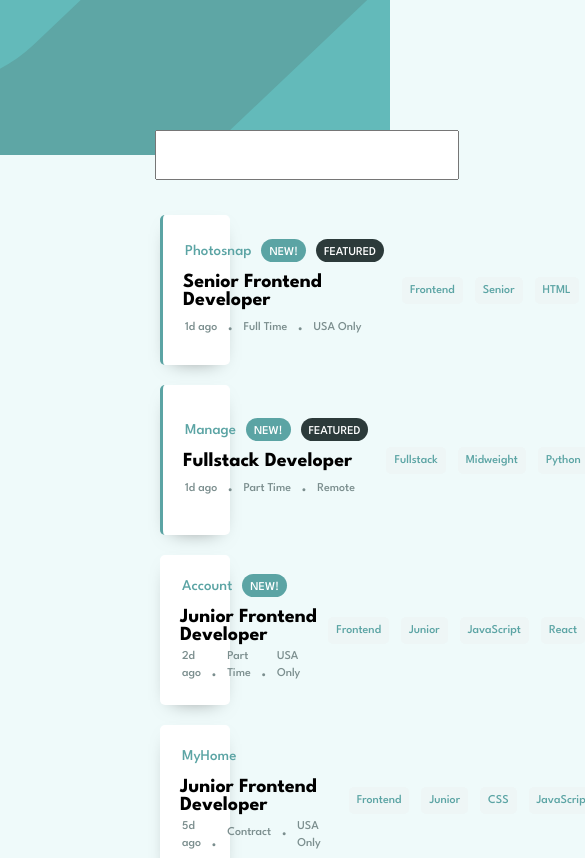
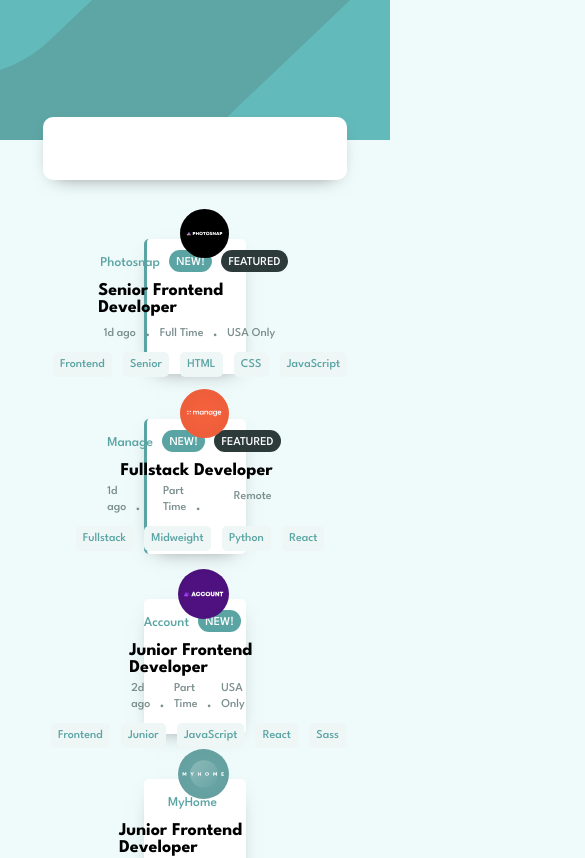
Before and after one commit to M0hamedMagdy/FrontEnd-Mentor-Joblisting-React, a React (Create React App) app: page / in a window 390 px wide. Shown: the top 858 px of the page, 585 px wide, since content can reach past the window. Built offline with nearby package versions, Linux system fonts and the light colour scheme; data requests are answered from the project's data file.

Commit message:
responsive v0.1.1

```diff
--- a/src/components/Filter/Filter.js
+++ b/src/components/Filter/Filter.js
@@ -1,7 +1,7 @@
+import { useState } from 'react';
 import './Filter.module.css'
 
 function Filter() {
-
     return (
         <input type="search" name="search" id="search" />
     )
--- a/src/components/Filter/Filter.module.css
+++ b/src/components/Filter/Filter.module.css
@@ -2,9 +2,20 @@
 
 input {
     position: absolute;
-    left: 15.5rem;
+    left: 11%;
     top: 13rem;
+
     inline-size: 78%;
-    block-size: 5rem;
+    block-size: 7rem;
+
+    -webkit-box-shadow: 0px 7px 20px -12px rgba(0, 0, 0, 0.6);
+    box-shadow: 0px 7px 20px -12px rgba(0, 0, 0, 0.6);
+
+    outline: none;
+    border: none;
+    border-radius: 10px;
+
+    padding: 2rem;
+    font-size: 3rem;
 
 }
--- a/src/components/JobList/joblist.module.css
+++ b/src/components/JobList/joblist.module.css
@@ -17,6 +17,8 @@ li {
   list-style: none;
   margin-bottom: 2rem;
   padding: 2rem;
+  padding-inline-start: 1.2rem;
+  padding-inline-end: 1.2rem;
   display: flex;
   flex-direction: row;
   justify-content: space-between;
@@ -32,6 +34,7 @@ li picture {
   align-items: center;
   justify-content: center;
   flex: 1;
+  margin-inline-end: 0.4rem;
 
 }
 
@@ -40,7 +43,6 @@ li picture img {
   max-inline-size: 100%;
   block-size: auto;
   object-fit: cover;
-  object-position: top right;
 }
 
 span {
@@ -126,3 +128,55 @@ li div.tags span {
   color: var(--Desaturated-Dark-Cyan);
   border-radius: 5px;
 }
+
+@media screen and (max-width: 1050px) {
+  li {
+    flex-direction: column;
+    position: relative;
+    margin-block-start: 5rem;
+  }
+
+
+li picture {
+  flex: 1;
+  margin-block-end: 1rem;
+  position: absolute;
+  top: -40px;
+  left: 20px;
+}
+
+li picture img {
+  display: block;
+  max-inline-size: 85%;
+}
+
+li div.jobInfo {
+  align-items: center;
+}
+
+li div.tags {
+  justify-content: center;
+  align-items: center;
+  margin-block-start: 0.9rem;
+}
+
+}
+
+
+
+@media screen and (max-width: 750px) {
+
+  li picture {
+    flex: 1;
+    margin-block-end: 1rem;
+    position: absolute;
+    top: -30px;
+    left: 20px;
+  }
+
+  li picture img {
+    display: block;
+    max-inline-size: 65%;
+  }
+
+}
--- a/src/index.css
+++ b/src/index.css
@@ -24,3 +24,11 @@ body {
   block-size: 100vh;
   font-size: 10px;
 }
+
+
+@media screen and (max-width: 750px) {
+
+  body,html {
+    font-size: 9px;
+  }
+  }
```
